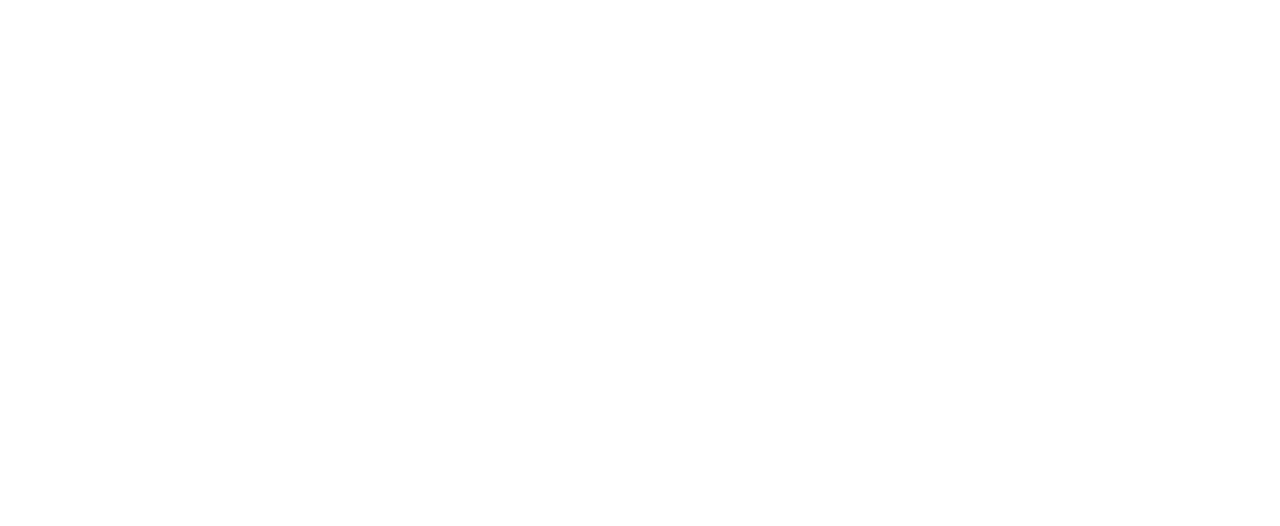
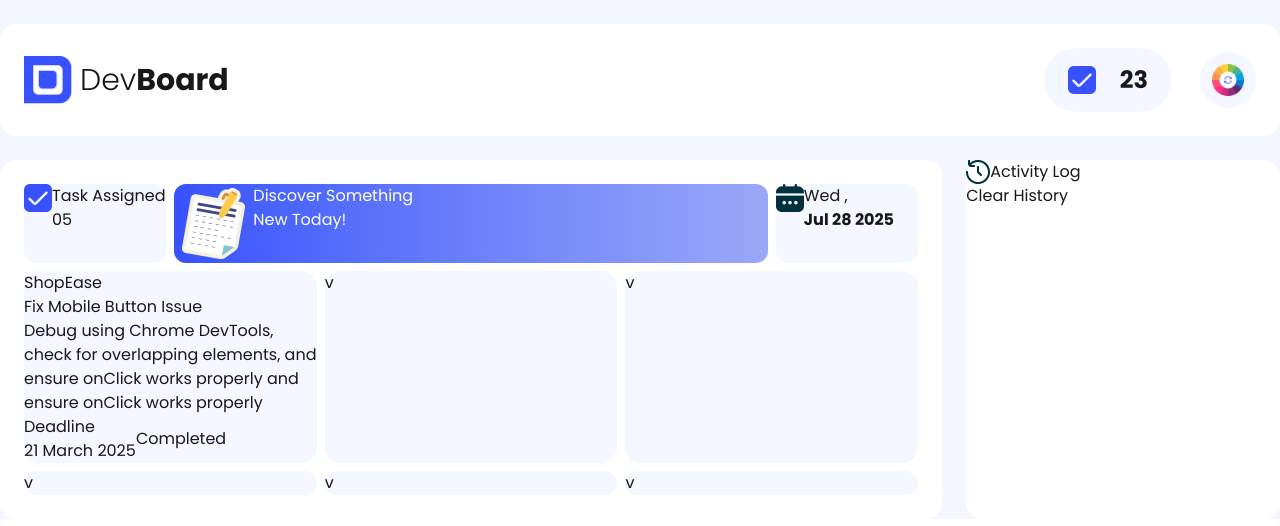
Before and after one commit to alrafi5672/assignment-5, a plain HTML site: page index.html in a window 1280 px wide. Drawn offline with nearby package versions, Linux system fonts and the light colour scheme.

Commit message:
2nd commit

```diff
--- a/index.html
+++ b/index.html
@@ -3,9 +3,120 @@
 <head>
     <meta charset="UTF-8">
     <meta name="viewport" content="width=device-width, initial-scale=1.0">
-    <title>Document</title>
+    <title>assignment-5</title>
+    <!-- Google font -->
+    <link rel="preconnect" href="https://fonts.googleapis.com">
+    <link rel="preconnect" href="https://fonts.gstatic.com" crossorigin>
+    <link href="https://fonts.googleapis.com/css2?family=Poppins:ital,wght@0,100;0,200;0,300;0,400;0,500;0,600;0,700;0,800;0,900;1,100;1,200;1,300;1,400;1,500;1,600;1,700;1,800;1,900&display=swap" rel="stylesheet">
+    <!-- DaisyUI CDN -->
+    <link href="https://cdn.jsdelivr.net/npm/daisyui@5" rel="stylesheet" type="text/css" />
+    <script src="https://cdn.jsdelivr.net/npm/@tailwindcss/browser@4"></script>
+    <!-- font -->
+    <style>
+        .font-poppins{
+            font-family: "Poppins", sans-serif;
+        }
+    </style>
 </head>
-<body>
-
+<body class="font-poppins bg-[#F4F7FF]">
+    <!-- Header -->
+    <header class="container mx-auto pt-6">
+        <!-- navbar -->
+        <nav class="flex justify-between rounded-2xl p-6 bg-white">
+            <div class="flex gap-2 my-auto">
+                <img src="assets/logo.png" alt="" class="h-12 w-12">
+                <h1 class="content-center font-light text-3xl">Dev<span class="font-bold">Board</span></h1>
+            </div>
+            <div class="flex gap-7 my-auto">
+                <div class="flex p-3 bg-[#F4F7FF] rounded-full w-32 h-16">
+                    <img src="assets/checkbox.png" alt="" class="h-7 w-7 my-auto mx-auto">
+                    <p class="content-center font-bold text-2xl mx-auto">23</p>
+                </div>
+                <div class="my-auto p-3 bg-[#F4F7FF] rounded-full">
+                    <img src="assets/theme-btn.png" alt="" class="h-8 w-8">
+                </div>
+            </div>
+        </nav>
+    </header>
+    <br>
+    <!-- main -->
+    <main class="container mx-auto">
+        <section class="flex gap-6">
+            <div class="gap-2 grid grid-cols-6 w-6/8 bg-white p-6 rounded-2xl">
+                <!-- grid-1 -->
+                <div class="col-span-1 bg-[#F4F7FF] rounded-xl flex">
+                    <div>
+                        <img src="assets/checkbox.png" alt="">
+                    </div>
+                    <div>
+                        <p>Task Assigned</p>
+                        <p>05</p>
+                    </div>
+                </div>
+                <!-- grid-2 -->
+                <div class="col-span-4 bg-gradient-to-r from-[#3752FD] via-[#6C7FFA] to-[#9BA8F8] rounded-xl flex">
+                    <div>
+                        <img src="assets/board.png" alt="">
+                    </div>
+                    <div class="text-white">
+                        <p>Discover Something<br>New Today!</p>
+                    </div>
+                </div>
+                <!-- grid-3 -->
+                <div class="col-span-1 bg-[#F4F7FF] rounded-xl flex">
+                    <div>
+                        <img src="assets/calender.png" alt="">
+                    </div>
+                    <div>
+                        <p>Wed ,<br><span class="font-bold">Jul 28 2025</span> </p>
+                    </div>
+                </div>
+                <!-- grid-4 -->
+                <div class="col-span-2 bg-[#F4F7FF] rounded-2xl">
+                    <div>
+                        <p>ShopEase</p>
+                        <h2>Fix Mobile Button Issue </h2>
+                        <p>Debug using Chrome DevTools, check for overlapping elements, and ensure onClick works properly
+                            and ensure onClick works properly</p>
+                    </div>
+                    <div class="flex">
+                        <div>
+                            <p>Deadline</p>
+                            <p>21 March 2025</p>
+                        </div>
+                        <button>Completed</button>
+                    </div>
+                </div>
+                <!-- grid-5 -->
+                <div class="col-span-2 bg-[#F4F7FF] rounded-2xl">
+    v
+                </div>
+                <!-- grid-6 -->
+                <div class="col-span-2 bg-[#F4F7FF] rounded-2xl">
+    v
+                </div>
+                <!-- grid-7 -->
+                <div class="col-span-2 bg-[#F4F7FF] rounded-2xl">
+    v
+                </div>
+                <!-- grid-8 -->
+                <div class="col-span-2 bg-[#F4F7FF] rounded-2xl">
+    v
+                </div>
+                <!-- grid-9 -->
+                <div class="col-span-2 bg-[#F4F7FF] rounded-2xl">
+    v
+                </div>
+            </div>
+            <!-- grid-10 -->
+            <div class="w-2/8 bg-white rounded-2xl">
+                <div class="flex">
+                    <img src="assets/activity.png" alt="">
+                    <p>Activity Log</p>
+                </div>
+                <button>Clear History</button>
+            </div>
+        </section>
+    </main>
 </body>
 </html>
--- /dev/null
+++ b/tailwind.config.js
@@ -0,0 +1,8 @@
+/** @type {import('tailwindcss').Config} */
+module.exports = {
+    content: ["./src/**/*.{html,js}"],
+    theme: {
+      extend: {},
+    },
+    plugins: [],
+  }
```
